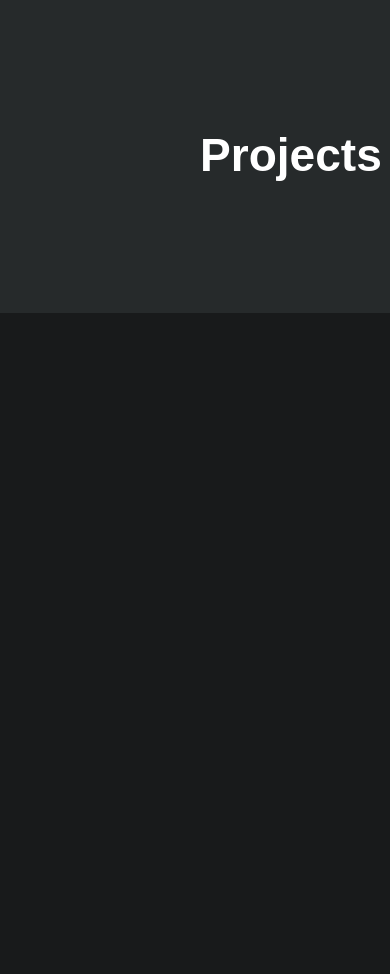
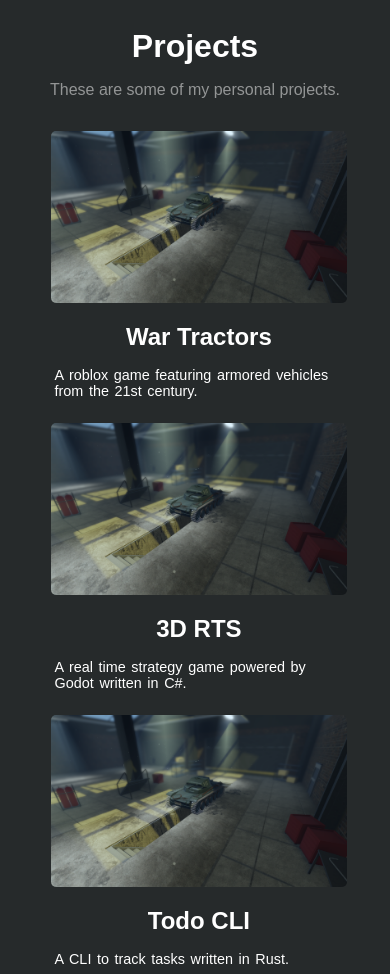
Before and after one commit to ProjektKris/Website, a plain HTML site: page index.html in a window 390 px wide. Shown: the part 847-1821 px from the top of the page. Before the commit the page ends 1160 px from the top, so only its background shows below. Drawn offline with Linux system fonts and the light colour scheme.

Commit message:
added project list, improved hero responsiveness

```diff
--- a/index.html
+++ b/index.html
@@ -22,6 +22,46 @@
         </div>
         <div class="projects">
             <h1>Projects</h1>
+            <div class="hero-subtext">
+                These are some of my personal projects.
+            </div>
+            <div class="projects-list">
+                <div class="project-card">
+                    <img
+                        class="project-img"
+                        src="assets/wartractors.png"
+                        loading="lazy"
+                    />
+                    <h2>War Tractors</h2>
+                    <div class="project-desc">
+                        A roblox game featuring armored vehicles from the 21st
+                        century.
+                    </div>
+                </div>
+                <div class="project-card">
+                    <img
+                        class="project-img"
+                        src="assets/wartractors.png"
+                        loading="lazy"
+                    />
+                    <h2>3D RTS</h2>
+                    <div class="project-desc">
+                        A real time strategy game powered by Godot written in
+                        C#.
+                    </div>
+                </div>
+                <div class="project-card">
+                    <img
+                        class="project-img"
+                        src="assets/wartractors.png"
+                        loading="lazy"
+                    />
+                    <h2>Todo CLI</h2>
+                    <div class="project-desc">
+                        A CLI to track tasks written in Rust.
+                    </div>
+                </div>
+            </div>
         </div>
     </body>
 </html>
--- a/style.css
+++ b/style.css
@@ -17,7 +17,16 @@ html {
 
     font-family: sans-serif;
     font-weight: 100;
-    font-size: larger;
+    /* font-size: larger; */
+}
+
+@media screen and (max-width: 700px) {
+    .hero-text {
+        font-size: 3rem !important;
+    }
+    .hero-subtext {
+        font-size: 1rem !important;
+    }
 }
 
 .hero {
@@ -60,11 +69,56 @@ html {
     color: var(--text-color-sub);
 }
 
+@media screen and (max-width: 700px) {
+    .project-card {
+        min-width: 100% !important;
+    }
+}
+
 .projects {
     background-color: #262a2b;
-    padding: 100px 200px 100px 200px;
+    padding: 8vw 12vw 8vw 12vw;
+}
+
+.projects-list {
+    margin-top: 3vw;
+    display: flex;
+    flex-wrap: wrap;
+}
+
+.project-card {
+    /* flex: 1; */
+    /* width: 33%; */
+    flex: 1;
+    min-width: 2vw;
+    padding: 1vw;
+    margin-top: 1rem;
+}
+
+.project-img {
+    border-radius: 5px;
+    width: 100%;
+    margin-bottom: 1rem;
+    /* max-width: 380px;
+    max-height: 100%;
+
+    margin-left: 10px;
+    margin-right: 10px; */
+}
+
+.project-desc {
+    margin-top: 1rem;
+    padding: 0 1vw 0 1vw;
+    font-size: 0.9rem;
+    word-spacing: 0.1rem;
 }
 
 h1 {
     text-align: center;
+    margin: 0;
 }
+
+h2 {
+    text-align: center;
+    margin: 0;
+}
```
